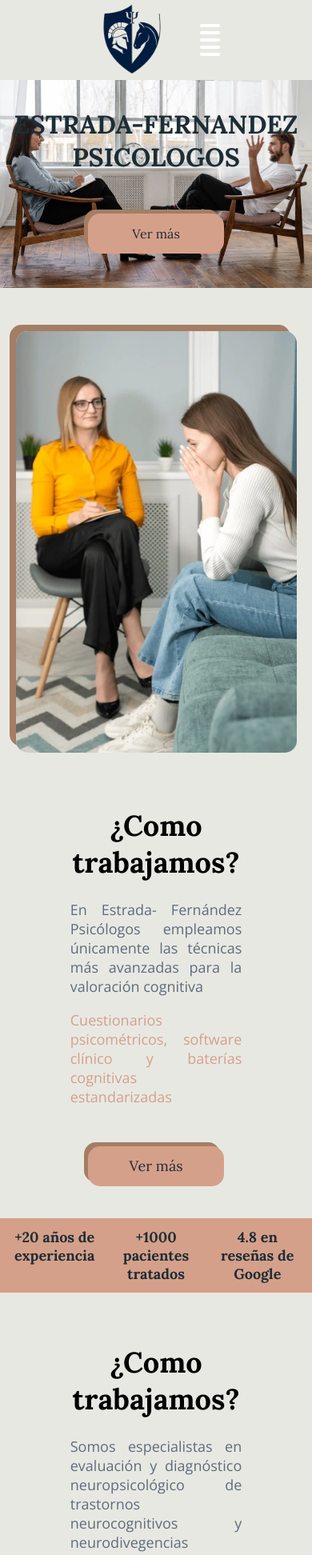
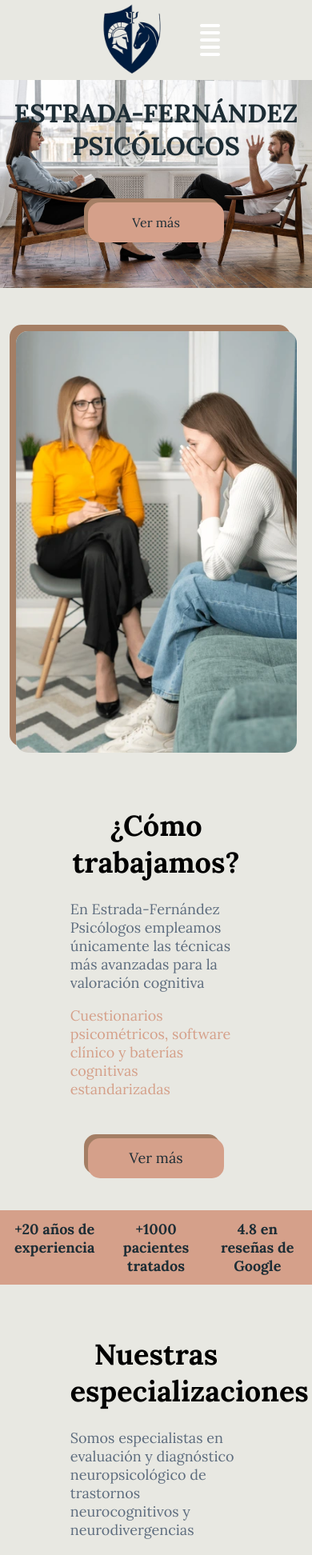
Before and after one commit to AlvaroPaniego/toma_las_riendas, a Vue app: page / in a window 390 px wide. Shown: the top 1944 px of the page at 80% size. Built offline with nearby package versions, Linux system fonts and the light colour scheme.

Commit message:
refactor: reorganize TDAH view layout, add illustrative assets, and fix minor typos across components

```diff
--- a/src/App.vue
+++ b/src/App.vue
@@ -3,15 +3,21 @@
     <!-- <ReviewBlock></ReviewBlock> -->
     <nav class="centrado">
       <div class="centrado-div">
-                <img src="./assets/logoTexto.png" width="100">
+        <img src="./assets/logoTexto.png" width="100" />
 
         <ul class="menu">
-                    <li><router-link class="enlace" to="/">
-                            Inicio
-                        </router-link></li>
-                    <li><router-link to="/servicios" class="enlace">Servicios</router-link></li>
-                    <li><router-link to="/contacto" class="enlace">Sobre nosotros</router-link></li>
-                    <li><router-link to="/TDAH" class="enlace">Evaluación TDAH</router-link></li>
+          <li><router-link class="enlace" to="/"> Inicio </router-link></li>
+          <li>
+            <router-link to="/servicios" class="enlace">Servicios</router-link>
+          </li>
+          <li>
+            <router-link to="/contacto" class="enlace"
+              >Sobre nosotros</router-link
+            >
+          </li>
+          <li>
+            <router-link to="/TDAH" class="enlace">Evaluación TDAH</router-link>
+          </li>
         </ul>
         <div class="menu-toggle" id="menu-toggle">
           <span></span>
@@ -48,7 +54,6 @@
   align-items: center;
   justify-items: center;
   margin: auto;
-
 }
 
 .centrado {
@@ -69,7 +74,7 @@
 
 .enlace {
   margin: 0px;
-    color: #1D2D35;
+  color: #1d2d35;
   text-decoration: none;
   padding: 15px;
   max-height: 10%;
@@ -97,15 +102,12 @@
   border-radius: 2px;
 }
 
-
-
-
 nav .enlace:hover {
   color: #d5a08a;
 }
 
 nav .enlace.router-link-exact-active {
-    border-bottom: 10px, solid, #1D2D35;
+  border-bottom: 10px, solid, #1d2d35;
 }
 
 /* main {
@@ -137,7 +139,7 @@
 @media (min-width: 901px) and (max-width: 1800px) {
   .enlace {
     margin: 0px;
-        color: #1D2D35;
+    color: #1d2d35;
     text-decoration: none;
     padding: 10px;
     max-height: 10%;
@@ -148,9 +150,8 @@
   }
 
   nav .enlace.router-link-exact-active {
-        border-bottom: 5px solid #1D2D35;
+    border-bottom: 5px solid #1d2d35;
   }
-
 }
 
 /* Media Query para pantallas menores a 900px */
@@ -161,11 +162,10 @@
     top: 85px;
     left: 0;
     width: 100%;
-        background-color: #1D2D35;
+    background-color: #1d2d35;
     flex-direction: column;
     align-items: center;
     z-index: 2;
-
   }
 
   .menu li {
@@ -200,10 +200,21 @@
     font-family: "Open Sans", Geneva, Tahoma, sans-serif;
   }
 
-    h1,
-    a {
+  h1 {
     font-family: "Lora", Geneva, Tahoma, sans-serif;
-        text-align: justify;
+    text-align: center !important;
+  }
+
+  h2,
+  h3,
+  a,
+  p,
+  .text-div,
+  .infoLanding p,
+  .objectives div p,
+  [style*="text-align: justify"] {
+    font-family: "Lora", Geneva, Tahoma, sans-serif;
+    text-align: left !important;
   }
 
   nav .enlace {
@@ -220,7 +231,6 @@
     background-color: cadetblue;
     padding: 1px;
     border-radius: 5%;
-
   }
 }
 </style>
@@ -234,11 +244,11 @@
     // ContactItem
   },
   mounted() {
-        var menuToggle = document.getElementById("menu-toggle")
+    var menuToggle = document.getElementById("menu-toggle");
     console.log(menuToggle);
     menuToggle.addEventListener("click", function () {
       document.querySelector(".menu").classList.toggle("active");
     });
-    }
-}
+  },
+};
 </script>
--- a/src/components/contact/OurContanct.vue
+++ b/src/components/contact/OurContanct.vue
@@ -3,9 +3,9 @@
     <main>
         <div class="text-with-image">
             <div class="text-div">
-                <h1 style="text-align: center;">¿Como trabajamos?</h1>
+                <h1 style="text-align: center;">¿Cómo trabajamos?</h1>
                 <p style="color: #5d6c7e;">Somos especialistas en evaluación y diagnóstico neuropsicológico de
-                    trastornos neurocognitivos y neurodivegencias</p>
+                    trastornos neurocognitivos y neurodivergencias</p>
                 <p style="color: #d5a08a;"> (TDAH, TEA, discapacidad intelectual, trastornos de aprendizaje,
                     demencias...)</p>
                 <ul>
--- a/src/components/landing/LandingView.vue
+++ b/src/components/landing/LandingView.vue
@@ -1,48 +1,72 @@
 <template>
-    <!-- <AppNavBar/> -->
   <main>
-        <!-- <ImageCarousel :slides="slides" /> -->
-        <div style="position: relative; margin-bottom: 50px;">
-            <img src="../../assets/background_main.png" alt="" width="100%">
+    <div style="position: relative; margin-bottom: 50px">
+      <img src="../../assets/background_main.png" alt="" width="100%" />
       <div class="over-image">
-                <h1 style="text-align: center; color: #1D2D35;">ESTRADA-FERNANDEZ PSICOLOGOS</h1>
+        <h1 style="text-align: center; color: #1d2d35">
+          ESTRADA-FERNÁNDEZ PSICÓLOGOS
+        </h1>
         <div class="button">
-                    <router-link to="/contacto" style="text-decoration: none; color: #1D2D35;">Ver más</router-link>
+          <router-link
+            to="/contacto"
+            style="text-decoration: none; color: #1d2d35"
+            >Ver más</router-link
+          >
         </div>
       </div>
     </div>
 
     <div class="text-with-image">
       <div class="img-div">
-                <img src="../../assets/como_trabajamos.png" alt="" class="shadow-img" width="100%" />
+        <img
+          src="../../assets/como_trabajamos.png"
+          alt=""
+          class="shadow-img"
+          width="100%"
+        />
       </div>
       <div class="text-div">
-                <h1 style="text-align: center;">¿Como trabajamos?</h1>
-                <p style="color: #5d6c7e;">En Estrada- Fernández Psicólogos empleamos únicamente las técnicas más
-                    avanzadas para la valoración
-                    cognitiva</p>
-                <p style="color: #d5a08a;">Cuestionarios psicométricos, software clínico y baterías cognitivas
-                    estandarizadas</p>
+        <h1 style="text-align: center">¿Cómo trabajamos?</h1>
+        <p style="color: #5d6c7e">
+          En Estrada-Fernández Psicólogos empleamos únicamente las técnicas más
+          avanzadas para la valoración cognitiva
+        </p>
+        <p style="color: #d5a08a">
+          Cuestionarios psicométricos, software clínico y baterías cognitivas
+          estandarizadas
+        </p>
         <div class="button">
-                    <router-link to="/servicios" style="text-decoration: none; color: #1D2D35;">Ver más</router-link>
+          <router-link
+            to="/servicios"
+            style="text-decoration: none; color: #1d2d35"
+            >Ver más</router-link
+          >
         </div>
       </div>
     </div>
     <PageDivider />
     <div class="text-with-image">
       <div class="text-div">
-                <h1 style="text-align: center;">¿Como trabajamos?</h1>
-                <p style="color: #5d6c7e;">Somos especialistas en evaluación y diagnóstico neuropsicológico de
-                    trastornos neurocognitivos y neurodivegencias</p>
-                <p style="color: #d5a08a;"> (TDAH, TEA, discapacidad intelectual, trastornos de aprendizaje,
-                    demencias...)</p>
+        <h1 style="text-align: center">Nuestras especializaciones</h1>
+        <p style="color: #5d6c7e">
+          Somos especialistas en evaluación y diagnóstico neuropsicológico de
+          trastornos neurocognitivos y neurodivergencias
+        </p>
+        <p style="color: #d5a08a">
+          (TDAH, TEA, discapacidad intelectual, trastornos de aprendizaje,
+          demencias...)
+        </p>
         <div class="button">
-                    <router-link to="/contacto" style="text-decoration: none; color: #1D2D35;">Ver más</router-link>
+          <router-link
+            to="/contacto"
+            style="text-decoration: none; color: #1d2d35"
+            >Ver más</router-link
+          >
         </div>
       </div>
       <div class="img-div">
-                <img src="../../assets/logoTexto.png" alt="" width="100%">
-                <h1 style="text-align: center;">Estrada-Fernández Psicólogos</h1>
+        <img src="../../assets/logoTexto.png" alt="" width="100%" />
+        <h1 style="text-align: center">Estrada-Fernández Psicólogos</h1>
       </div>
     </div>
     <AppFooter></AppFooter>
@@ -50,15 +74,15 @@
 </template>
 <script>
 // import AppNavBar from '../shared/AppNavBar.vue';
-import AppFooter from '../shared/AppFooter.vue';
+import AppFooter from "../shared/AppFooter.vue";
 // import ImageCarousel from '../shared/ImageCarousel.vue';
-import PageDivider from '../shared/PageDivider.vue';
+import PageDivider from "../shared/PageDivider.vue";
 export default {
   components: {
     // AppNavBar,
     // ImageCarousel,
     PageDivider,
-        AppFooter
+    AppFooter,
   },
   data: () => ({
     slides: [
@@ -67,22 +91,22 @@
       // "https://fastly.picsum.photos/id/901/900/400.jpg?hmac=qkyi6SIz1DNx4pZGhPam9Vtqft_YzQ45QdHBEWtsYG8"
       "bracitos.jpg",
       "logo.png",
-            "gafitas.jpg"
-        ]
-    })
-}
+      "gafitas.jpg",
+    ],
+  }),
+};
 </script>
 <style>
 .over-image {
   position: absolute;
   width: 100%;
-    top: 40%;
+  top: 35%;
   text-align: center;
 }
 
 .button {
   background-color: #d5a08a;
-    color: #1D2D35;
+  color: #1d2d35;
   padding: 10px;
   border-radius: 15px;
   box-shadow: -5px -5px #a47e64;
@@ -114,7 +138,6 @@
 }
 
 @media (max-width: 900px) {
-
   /*-.text-with-image {
         display: block;
     }
@@ -124,7 +147,7 @@
   }
 
   .over-image {
-        top: 5%;
+    top: 0%;
   }
 
   .text-with-image {
--- a/src/components/services/ServicesView.vue
+++ b/src/components/services/ServicesView.vue
@@ -12,7 +12,7 @@
                         y adultos</p>
                     <p style="color: #d5a08a;">Nuestro proceso incluye entrevistas clínicas, pruebas estandarizadas y
                         análisis del entorno familiar,
-                        educativo/ laboral.</p>
+                        educativo/laboral.</p>
                     <p style="color: #5d6c7e;">El objetivo es obtener un diagnóstico preciso que permita diseñar
                         estrategias
                         de intervención
@@ -41,12 +41,12 @@
             <div class="service-item service-item-par">
                 <img class="service-img" src="../../assets/SUPERVISIÓN.png" alt="">
                 <div class="div-text">
-                    <h1>Supervisión de casos clínicos/ mentoring piscológico</h1>
+                    <h1>Supervisión de casos clínicos/ mentoring psicológico</h1>
                     <p style="color: #5d6c7e;">Nuestra amplia experiencia ha ayudado a decenas de compañeros a la hora
                         de
                         sacar adelante retos terapéuticos, casos difíciles o cambios de paradigma.</p>
                     <p style="color: #d5a08a;">Nuestro conocimiento técnico, combinado con un abordaje pedagógico, ha
-                        ayudado a los/ las psicólogos/ as que nos han contactado desde todas partes del mundo a disipar
+                        ayudado a los/las psicólogos/as que nos han contactado desde todas partes del mundo a disipar
                         sus
                         dudas y a ofrecerles orientación para reconducir a sus pacientes.</p>
                     <p style="color: #5d6c7e;">Ofrecemos nuestro servicio de supervisión y mentoring de forma online o
--- a/src/components/shared/AppFooter.vue
+++ b/src/components/shared/AppFooter.vue
@@ -17,7 +17,7 @@
             </div>
             <div class="footer-links">
                 <h2>Acuerdos legales</h2>
-                <p><router-link to="/privacidad">Proteccion de datos</router-link></p>
+                <p><router-link to="/privacidad">Protección de datos</router-link></p>
             </div>
             <div class="footer-links">
                 <h2>Contacto</h2>
--- a/src/components/shared/AppNavBar.vue
+++ b/src/components/shared/AppNavBar.vue
@@ -4,7 +4,7 @@
             <img src="../../assets/logoTexto.png" width="100">
         </router-link>
         <router-link to="/servicios" class="enlace">Servicios</router-link>
-        <router-link to="/nuesto_centro" class="enlace">Sobre nosotros</router-link>
+        <router-link to="/nuestro_centro" class="enlace">Sobre nosotros</router-link>
     </div>
 </template>
 <style>
--- a/src/router/router.js
+++ b/src/router/router.js
@@ -25,7 +25,7 @@
     },
 
     {
-        path: '/nuesto_centro',
+        path: '/nuestro_centro',
         name:"",
         component: () => import("@/components/center/OurCenter.vue")
     },
```
Also changed, not shown: src/components/TDAH/TDAH.vue (+102 -30 lines), src/components/center/OurCenter.vue (+4 -4 lines), 2 other files (tests, documents, lock files or other folders). Lines whose indentation alone changed are shown as unchanged.
